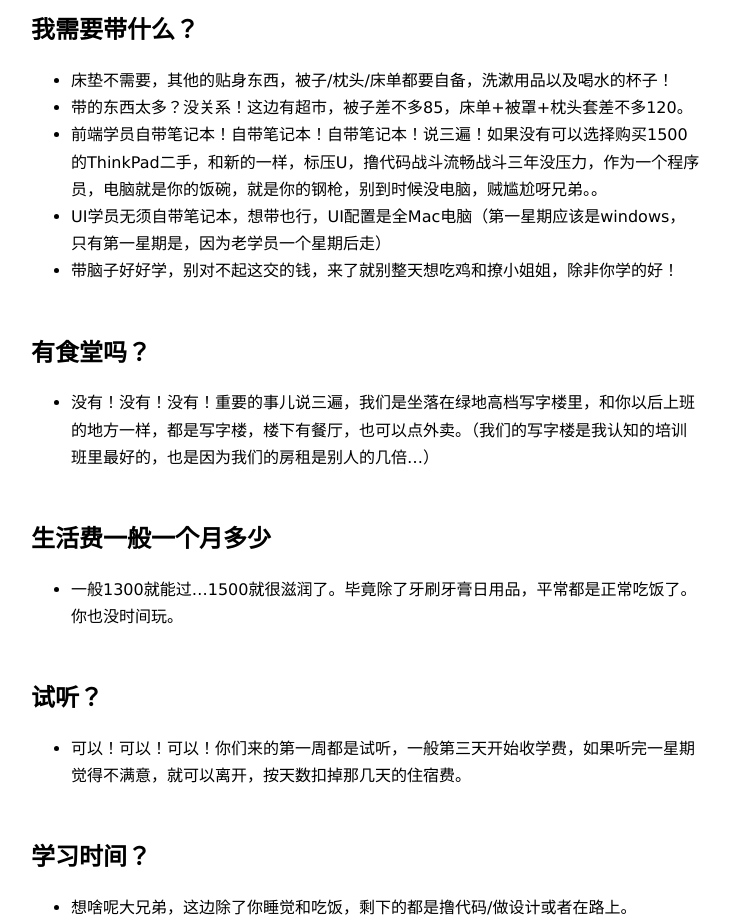
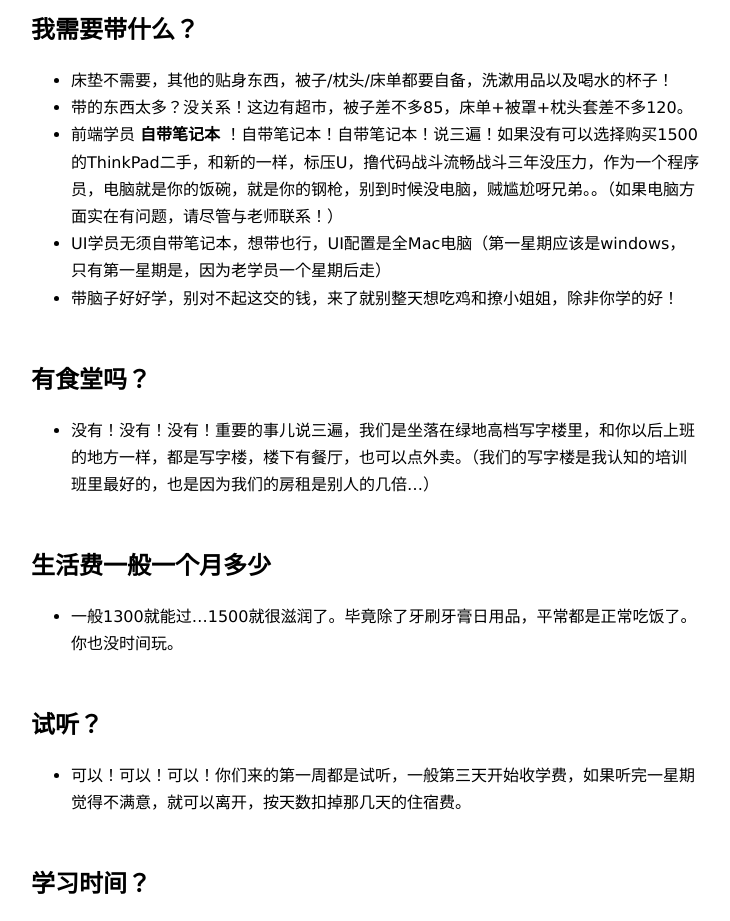
Before and after one commit to bozaiOvO/bozaiOvO.github.io2, a plain HTML site: page 2019/02/24/常见问题以及注意事项/index.html in a window 1280 px wide. Shown: the part 800-1721 px from the top of the page, without its empty margins (274-1004 px from the left). Drawn offline with Linux system fonts and the light colour scheme; a script that the page names is missing.

Commit message:
Site updated: 2019-02-26 09:22:31

```diff
--- a/2019/02/24/常见问题以及注意事项/index.html
+++ b/2019/02/24/常见问题以及注意事项/index.html
@@ -50,7 +50,7 @@
 <h2 id="我需要带什么？"><a href="#我需要带什么？" class="headerlink" title="我需要带什么？"></a>我需要带什么？</h2><ul>
 <li>床垫不需要，其他的贴身东西，被子/枕头/床单都要自备，洗漱用品以及喝水的杯子！</li>
 <li>带的东西太多？没关系！这边有超市，被子差不多85，床单+被罩+枕头套差不多120。</li>
-<li>前端学员自带笔记本！自带笔记本！自带笔记本！说三遍！如果没有可以选择购买1500的ThinkPad二手，和新的一样，标压U，撸代码战斗流畅战斗三年没压力，作为一个程序员，电脑就是你的饭碗，就是你的钢枪，别到时候没电脑，贼尴尬呀兄弟。。</li>
+<li>前端学员 <strong>自带笔记本</strong> ！自带笔记本！自带笔记本！说三遍！如果没有可以选择购买1500的ThinkPad二手，和新的一样，标压U，撸代码战斗流畅战斗三年没压力，作为一个程序员，电脑就是你的饭碗，就是你的钢枪，别到时候没电脑，贼尴尬呀兄弟。。（如果电脑方面实在有问题，请尽管与老师联系！）</li>
 <li>UI学员无须自带笔记本，想带也行，UI配置是全Mac电脑（第一星期应该是windows，只有第一星期是，因为老学员一个星期后走）</li>
 <li>带脑子好好学，别对不起这交的钱，来了就别整天想吃鸡和撩小姐姐，除非你学的好！</li>
 </ul>
```
